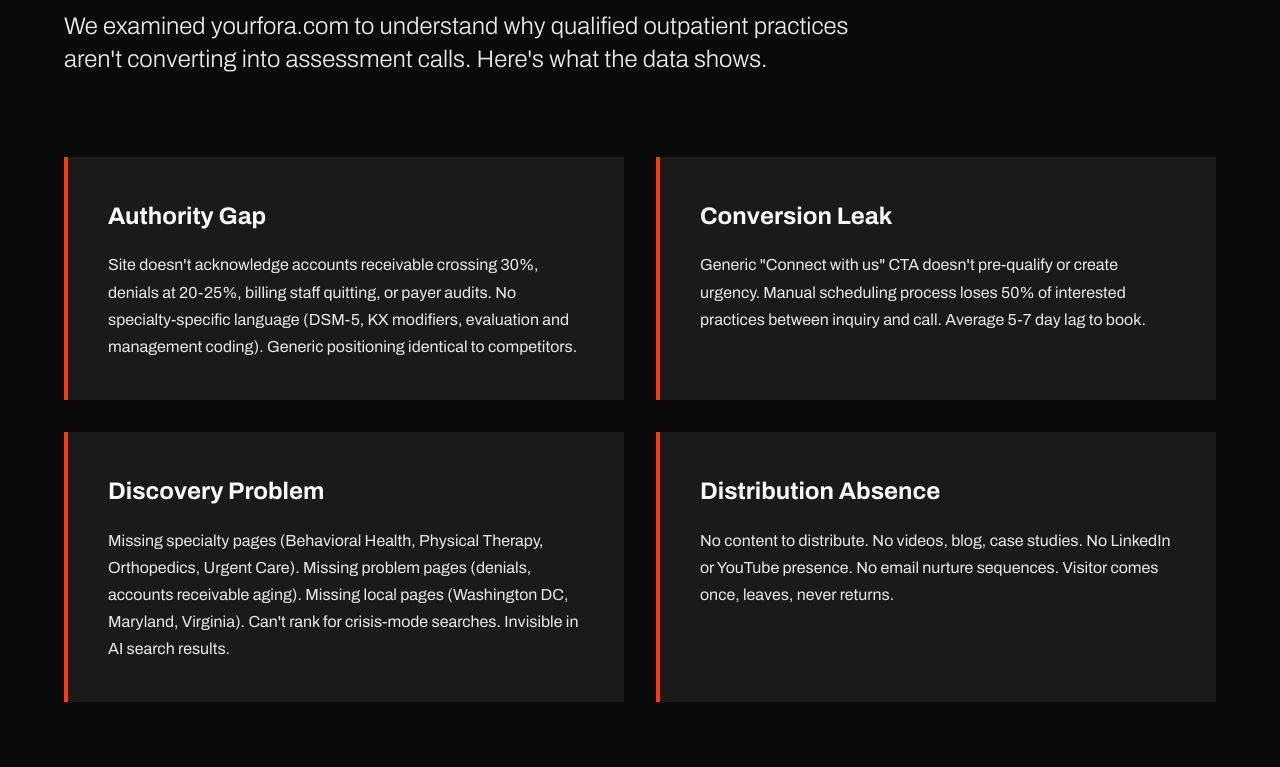
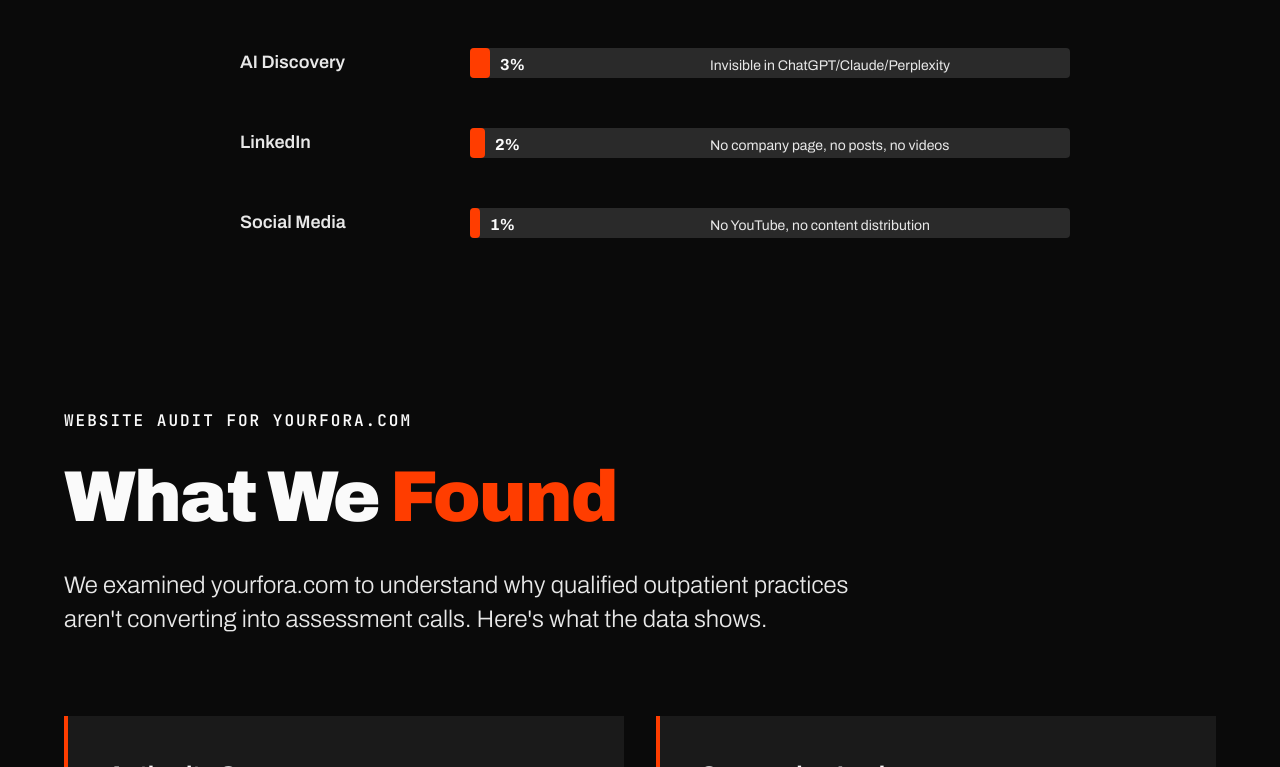
Before and after one commit to branderboy/yourfora, a plain HTML site: page index.html in a window 1280 px wide. Shown: the part 352-1119 px from the top of the page. Drawn offline with Linux system fonts and the light colour scheme.

Commit message:
Update index.html

```diff
--- a/index.html
+++ b/index.html
@@ -49,7 +49,7 @@
 
         /* Audit Section */
         .audit {
-            padding: 120px 0;
+            padding: 60px 0 120px;
         }
 
         .eyebrow {
@@ -392,6 +392,45 @@
         </div>
     </header>
 
+    <section style="padding: 80px 0 40px;">
+        <div class="container">
+            <h3 style="font-size: 32px; font-weight: 700; margin-bottom: 48px; text-align: center; color: var(--white);">A Snapshot of Your Discovery Path</h3>
+            <div style="max-width: 900px; margin: 0 auto;">
+                <svg viewBox="0 0 900 400" style="width: 100%; display: block;">
+                    <!-- Platform labels -->
+                    <text x="50" y="80" fill="#e8e8e8" font-size="18" font-weight="600">Google Search</text>
+                    <text x="50" y="160" fill="#e8e8e8" font-size="18" font-weight="600">AI Discovery</text>
+                    <text x="50" y="240" fill="#e8e8e8" font-size="18" font-weight="600">LinkedIn</text>
+                    <text x="50" y="320" fill="#e8e8e8" font-size="18" font-weight="600">Social Media</text>
+
+                    <!-- Background bars (full width) -->
+                    <rect x="280" y="60" width="600" height="30" fill="#2a2a2a" rx="4"/>
+                    <rect x="280" y="140" width="600" height="30" fill="#2a2a2a" rx="4"/>
+                    <rect x="280" y="220" width="600" height="30" fill="#2a2a2a" rx="4"/>
+                    <rect x="280" y="300" width="600" height="30" fill="#2a2a2a" rx="4"/>
+
+                    <!-- Current visibility bars (very small - showing low visibility) -->
+                    <rect x="280" y="60" width="80" height="30" fill="#ff3d00" rx="4"/>
+                    <rect x="280" y="140" width="20" height="30" fill="#ff3d00" rx="4"/>
+                    <rect x="280" y="220" width="15" height="30" fill="#ff3d00" rx="4"/>
+                    <rect x="280" y="300" width="10" height="30" fill="#ff3d00" rx="4"/>
+
+                    <!-- Percentage labels -->
+                    <text x="370" y="82" fill="#fafafa" font-size="16" font-weight="700">13%</text>
+                    <text x="310" y="162" fill="#fafafa" font-size="16" font-weight="700">3%</text>
+                    <text x="305" y="242" fill="#fafafa" font-size="16" font-weight="700">2%</text>
+                    <text x="300" y="322" fill="#fafafa" font-size="16" font-weight="700">1%</text>
+
+                    <!-- Status labels -->
+                    <text x="520" y="82" fill="#e8e8e8" font-size="14">Missing specialty + problem pages</text>
+                    <text x="520" y="162" fill="#e8e8e8" font-size="14">Invisible in ChatGPT/Claude/Perplexity</text>
+                    <text x="520" y="242" fill="#e8e8e8" font-size="14">No company page, no posts, no videos</text>
+                    <text x="520" y="322" fill="#e8e8e8" font-size="14">No YouTube, no content distribution</text>
+                </svg>
+            </div>
+        </div>
+    </section>
+
     <section class="audit">
         <div class="container">
             <div class="eyebrow">Website Audit for yourfora.com</div>
```
